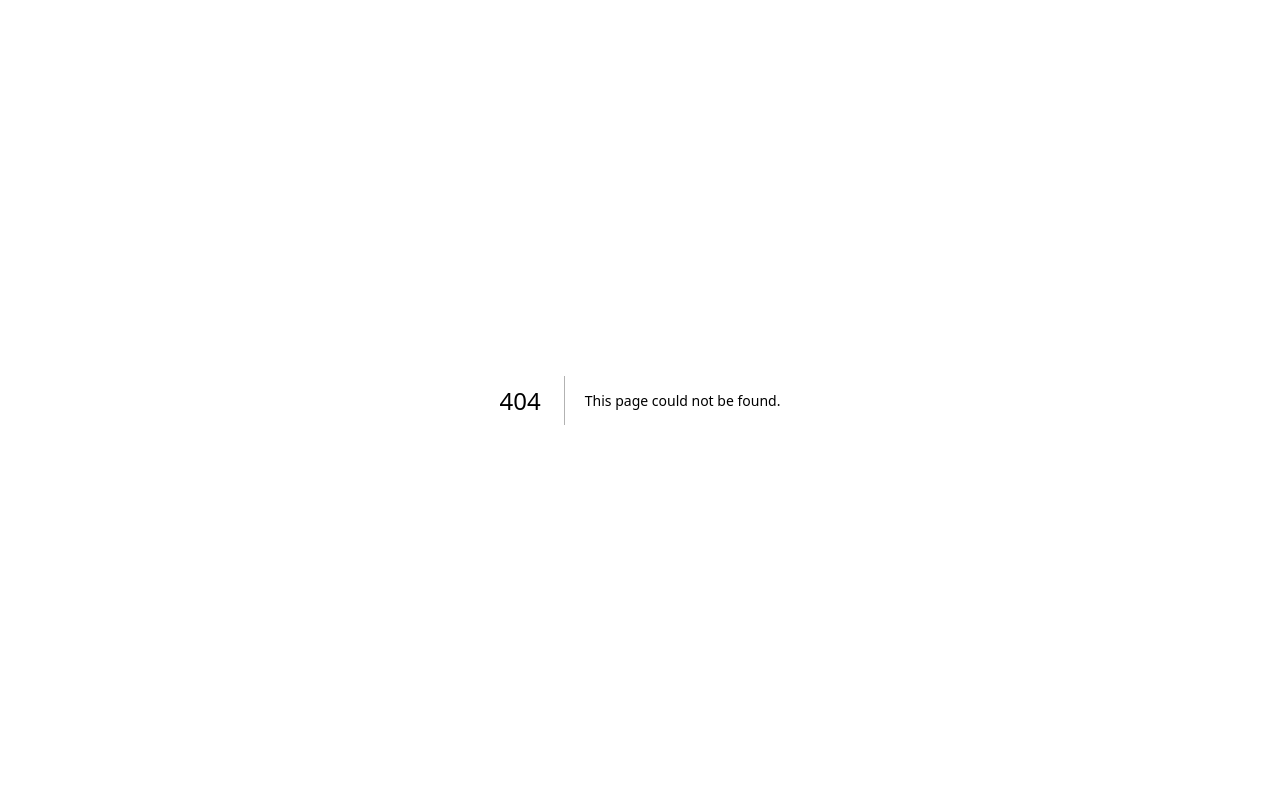
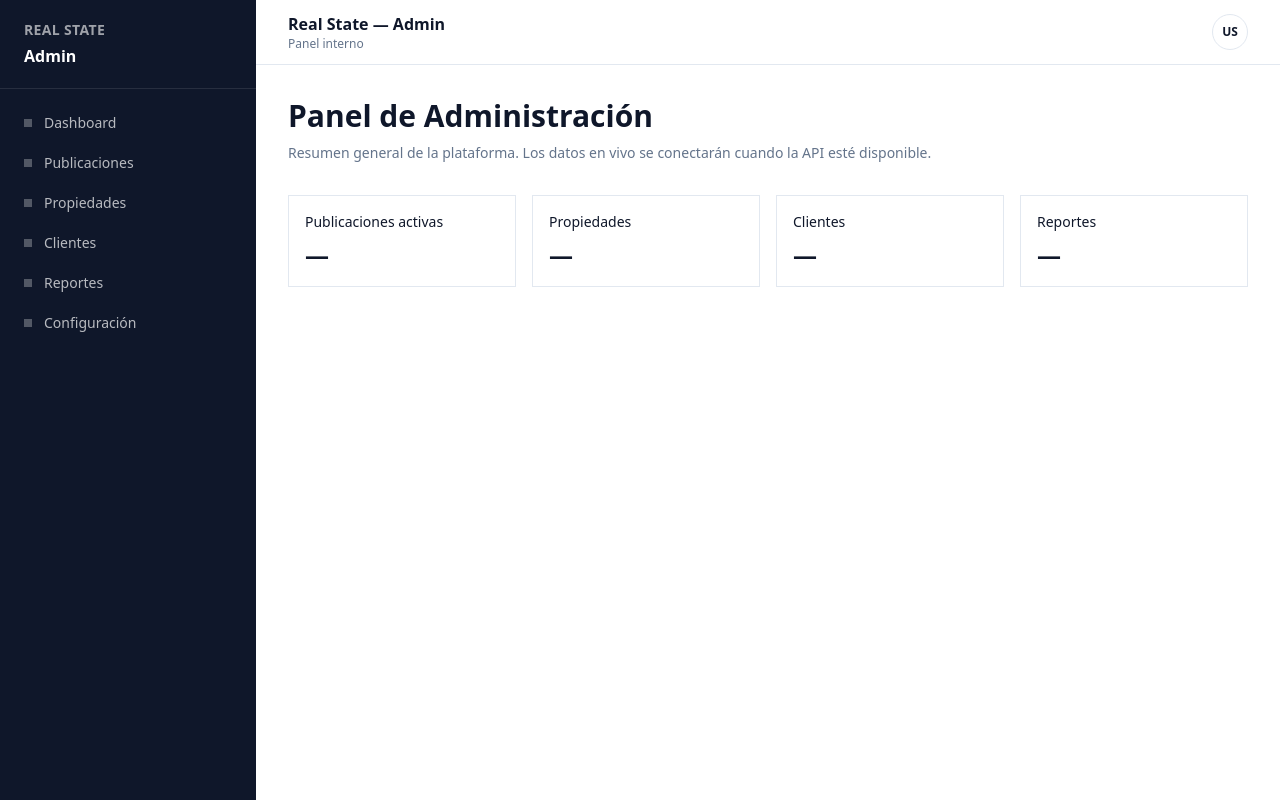
Before and after one commit to AdrielVK/real-estate-app-frontend, a Next.js app: page /admin in a window 1280 px wide. Before the commit this address had no page. Built offline with nearby package versions, Linux system fonts and the light colour scheme.

Commit message:
feat(admin): add admin shell with sidebar, topbar, and dashboard placeholder

```diff
--- /dev/null
+++ b/src/app/(admin)/admin/layout.tsx
@@ -0,0 +1,30 @@
+import type { ReactNode } from 'react';
+
+import { Sidebar } from '@/components/admin/Sidebar';
+import { Topbar } from '@/components/admin/Topbar';
+
+/**
+ * `app/(admin)/admin/layout` — admin-zone shell.
+ *
+ * Structure (spec A2):
+ * - Outer flex row pinned to the viewport (`h-screen`).
+ *   - Sidebar on the left (w-64, dark `bg-neutral-900`, spec A7).
+ *   - Right column holds the sticky Topbar and the scrollable content
+ *     area. The inner `overflow-y-auto` on `<main>` is what makes the
+ *     sidebar + topbar stay in place while the page content scrolls —
+ *     the standard admin-dashboard pattern.
+ *
+ * Both the Sidebar and the Topbar are Server Components, so this layout
+ * stays on the server (spec A1) and ships zero JS for the chrome.
+ */
+export default function AdminLayout({ children }: { children: ReactNode }) {
+  return (
+    <div className="flex h-screen">
+      <Sidebar />
+      <div className="flex min-w-0 flex-1 flex-col overflow-hidden">
+        <Topbar />
+        <main className="flex-1 overflow-y-auto">{children}</main>
+      </div>
+    </div>
+  );
+}
--- /dev/null
+++ b/src/app/(admin)/admin/page.tsx
@@ -0,0 +1,40 @@
+import { StatsCard } from '@/components/admin/StatsCard';
+import { Container } from '@/components/ui/Container';
+
+const DASHBOARD_STATS: readonly { label: string }[] = [
+  { label: 'Publicaciones activas' },
+  { label: 'Propiedades' },
+  { label: 'Clientes' },
+  { label: 'Reportes' },
+];
+
+/**
+ * `/admin` — admin dashboard placeholder (spec A5).
+ *
+ * - `<h1>` with the literal "Panel de Administración" — the test asserts
+ *   the exact heading text.
+ * - 4 `StatsCard` placeholders in a 2/4 column responsive grid
+ *   (mobile: 2 cols, desktop: 4 cols). No `value` is passed so the
+ *   cards render the em-dash empty state defined in `StatsCard`.
+ * - Wireframe only: no decorative styling, just structural layout.
+ */
+export default function AdminDashboardPage() {
+  return (
+    <Container className="py-8">
+      <h1 className="text-2xl font-semibold leading-tight sm:text-3xl">Panel de Administración</h1>
+      <p className="mt-2 text-sm text-muted-foreground">
+        Resumen general de la plataforma. Los datos en vivo se conectarán cuando la API esté
+        disponible.
+      </p>
+      <section
+        aria-label="Estadísticas principales"
+        data-testid="dashboard-stats"
+        className="mt-8 grid grid-cols-2 gap-4 lg:grid-cols-4"
+      >
+        {DASHBOARD_STATS.map((stat) => (
+          <StatsCard key={stat.label} label={stat.label} />
+        ))}
+      </section>
+    </Container>
+  );
+}
--- /dev/null
+++ b/src/components/admin/Sidebar.tsx
@@ -0,0 +1,81 @@
+import { cn } from '@/lib/utils';
+
+export interface SidebarNavItem {
+  /** Visible label of the nav entry. */
+  label: string;
+  /**
+   * Intended destination. Items are currently rendered as `aria-disabled`
+   * buttons (spec A6 — visible but non-functional) so the href is purely
+   * metadata for the future visual / routing layer.
+   */
+  href: string;
+}
+
+/**
+ * Placeholder navigation entries for the admin zone (spec A3).
+ * Order is intentional: dashboard first, then content domains, then admin
+ * tooling at the bottom. Items are intentionally non-functional in this
+ * change (A6) and will become real routes in a later one.
+ */
+const NAV_ITEMS: readonly SidebarNavItem[] = [
+  { label: 'Dashboard', href: '/admin' },
+  { label: 'Publicaciones', href: '/admin/publicaciones' },
+  { label: 'Propiedades', href: '/admin/propiedades' },
+  { label: 'Clientes', href: '/admin/clientes' },
+  { label: 'Reportes', href: '/admin/reportes' },
+  { label: 'Configuración', href: '/admin/configuracion' },
+];
+
+export interface SidebarProps {
+  /** Optional extra classes appended to the root element. */
+  className?: string;
+}
+
+/**
+ * `Sidebar` — fixed left navigation for the admin zone.
+ *
+ * - Width is structural (`w-64`, 256px) so the main content area has a
+ *   predictable companion column.
+ * - Background is the ONLY color used in the admin zone (`bg-neutral-900`,
+ *   spec A7 — admin must be visually distinct from the public zone). Text
+ *   uses white for readability on the dark surface; this is functional
+ *   contrast, not decorative styling.
+ * - Hidden below `lg` per the design (admin tools assume a desktop-class
+ *   viewport); the mobile drawer is a future concern.
+ * - Each nav item is a `<button disabled aria-disabled="true">` so the
+ *   entries are visible and focusable but cannot navigate yet (A6).
+ *   Real routing lands in a later change.
+ */
+export function Sidebar({ className }: SidebarProps) {
+  return (
+    <aside
+      className={cn('hidden w-64 shrink-0 flex-col bg-neutral-900 text-white lg:flex', className)}
+    >
+      <div className="border-b border-white/10 px-6 py-5">
+        <p className="text-sm font-semibold uppercase tracking-wide text-white/60">Real State</p>
+        <p className="mt-1 text-base font-semibold">Admin</p>
+      </div>
+      <nav aria-label="Navegación de administración" className="flex-1 px-3 py-4">
+        <ul className="flex flex-col gap-1">
+          {NAV_ITEMS.map((item) => (
+            <li key={item.href}>
+              <button
+                type="button"
+                disabled
+                aria-disabled="true"
+                data-testid={`sidebar-nav-${item.label.toLowerCase()}`}
+                className={cn(
+                  'flex w-full items-center gap-3 px-3 py-2 text-left text-sm',
+                  'cursor-not-allowed opacity-70',
+                )}
+              >
+                <span aria-hidden="true" className="inline-block h-2 w-2 shrink-0 bg-white/40" />
+                <span>{item.label}</span>
+              </button>
+            </li>
+          ))}
+        </ul>
+      </nav>
+    </aside>
+  );
+}
--- /dev/null
+++ b/src/components/admin/StatsCard.tsx
@@ -0,0 +1,41 @@
+import type { ReactNode } from 'react';
+
+import { cn } from '@/lib/utils';
+
+export interface StatsCardProps {
+  /** Short label that describes what the stat represents (e.g. "Publicaciones activas"). */
+  label: string;
+  /** Optional current value. When omitted, the card renders an empty-state placeholder. */
+  value?: string;
+  /** Optional icon node (zone-agnostic, no decorative styling applied here). */
+  icon?: ReactNode;
+  /** Optional extra classes appended to the root element. */
+  className?: string;
+}
+
+/**
+ * `StatsCard` — single dashboard stat tile.
+ *
+ * - Structural container only: a bordered box with the label and value stacked.
+ * - Renders gracefully when `value` is undefined (shows an em-dash placeholder)
+ *   so the dashboard can ship with placeholder cards before real metrics land.
+ * - No decorative styling: visual design will refine colors, shadows, and spacing.
+ */
+export function StatsCard({ label, value, icon, className }: StatsCardProps) {
+  return (
+    <div
+      data-testid="stats-card"
+      className={cn('flex flex-col gap-2 border border-border p-4', className)}
+    >
+      <div className="flex items-center justify-between gap-2">
+        <p className="text-sm font-medium">{label}</p>
+        {icon ? (
+          <span aria-hidden="true" className="inline-flex shrink-0">
+            {icon}
+          </span>
+        ) : null}
+      </div>
+      <p className="text-2xl font-semibold leading-tight">{value ?? '—'}</p>
+    </div>
+  );
+}
--- /dev/null
+++ b/src/components/admin/Topbar.tsx
@@ -0,0 +1,41 @@
+import { cn } from '@/lib/utils';
+
+export interface TopbarProps {
+  /** Optional extra classes appended to the root element. */
+  className?: string;
+}
+
+/**
+ * `Topbar` — sticky-feeling top bar for the admin zone.
+ *
+ * - Lives inside the admin layout's right-side flex column and is
+ *   positioned above the scrollable `<main>`, so the structure itself
+ *   keeps it at the top while content scrolls (spec A4).
+ * - Renders the app title on the left and a user avatar placeholder
+ *   (a circle with initials) on the right. The avatar is intentionally
+ *   non-interactive for now — auth is a later change.
+ * - No decorative styling: structural border for separation only.
+ */
+export function Topbar({ className }: TopbarProps) {
+  return (
+    <header
+      className={cn(
+        'flex shrink-0 items-center justify-between border-b border-border px-4 py-3 sm:px-6 lg:px-8',
+        className,
+      )}
+    >
+      <div className="flex flex-col">
+        <span className="text-base font-semibold">Real State — Admin</span>
+        <span className="text-xs text-muted-foreground">Panel interno</span>
+      </div>
+      <div
+        aria-label="Avatar de usuario"
+        className="flex h-9 w-9 shrink-0 items-center justify-center rounded-full border border-border"
+      >
+        <span aria-hidden="true" className="text-xs font-semibold">
+          US
+        </span>
+      </div>
+    </header>
+  );
+}
```
Also changed, not shown: 2 other files (tests, documents, lock files or other folders).
